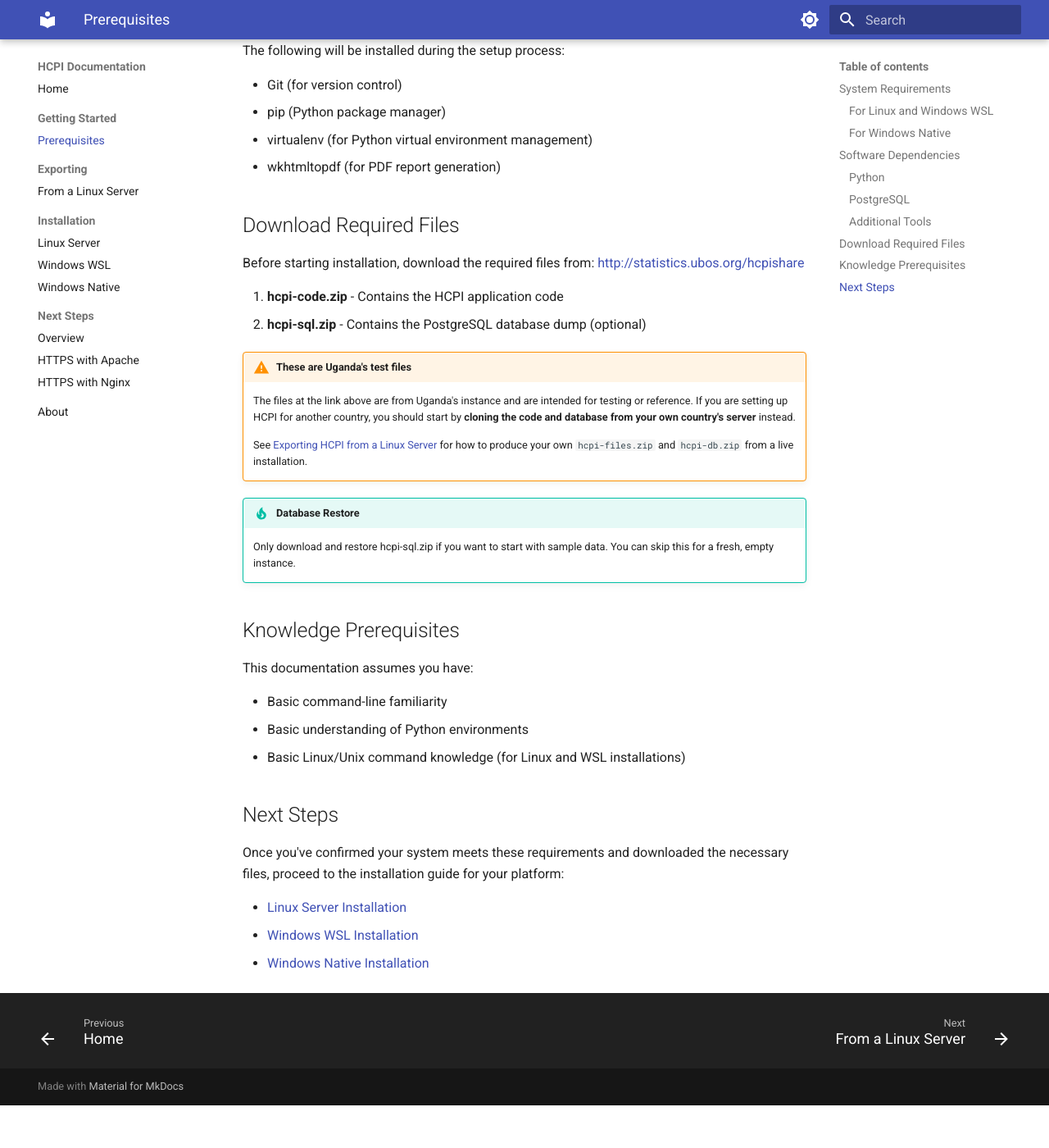
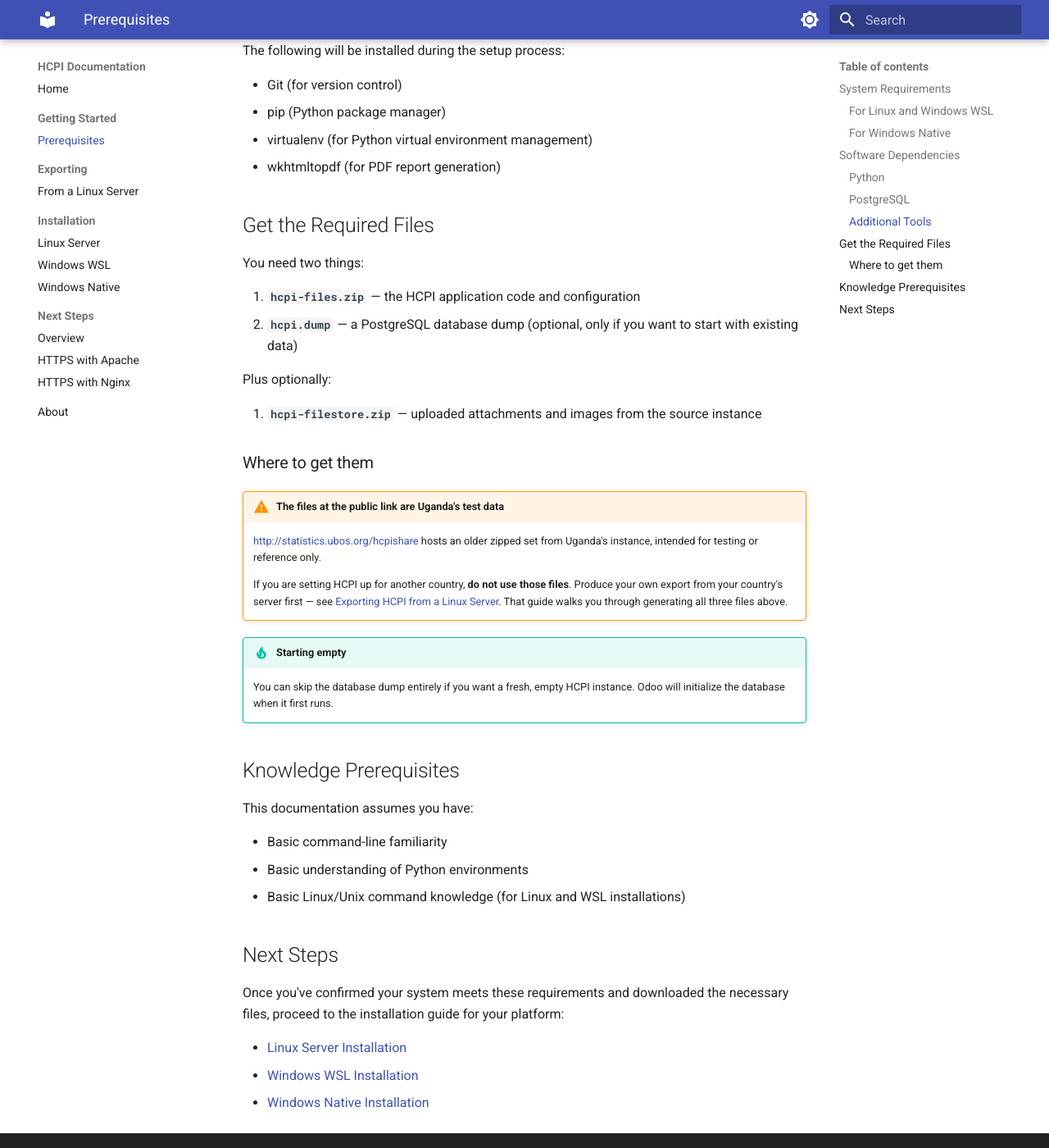
Before and after one commit to kanyeceejayA/hcpi-docs, an MkDocs documentation site: the page built from docs/getting-started/prerequisites.md, in a window 1280 px wide and 1400 px high, scrolled down 1126 px. Shown: the whole window at 82% size. Built offline with MkDocs 1.6.1 and Material for MkDocs 9.7.7, drawn with Linux system fonts in a browser that asks for light colours; before the commit the page ends 2474 px from its top, so only the background shows below that.

Commit message:
Update documentation for HCPI files and extraction process

```diff
--- a/docs/getting-started/prerequisites.md
+++ b/docs/getting-started/prerequisites.md
@@ -41,21 +41,26 @@ The following will be installed during the setup process:
 - virtualenv (for Python virtual environment management)
 - wkhtmltopdf (for PDF report generation)
 
-## Download Required Files
+## Get the Required Files
 
-Before starting installation, download the required files from:
-[http://statistics.ubos.org/hcpishare](http://statistics.ubos.org/hcpishare)
+You need two things:
 
-1. **hcpi-code.zip** - Contains the HCPI application code
-2. **hcpi-sql.zip** - Contains the PostgreSQL database dump (optional)
+1. **`hcpi-files.zip`** — the HCPI application code and configuration
+2. **`hcpi.dump`** — a PostgreSQL database dump (optional, only if you want to start with existing data)
 
-!!! warning "These are Uganda's test files"
-    The files at the link above are from Uganda's instance and are intended for testing or reference. If you are setting up HCPI for another country, you should start by **cloning the code and database from your own country's server** instead.
+Plus optionally:
 
-    See [Exporting HCPI from a Linux Server](../extraction/linux-export.md) for how to produce your own `hcpi-files.zip` and `hcpi-db.zip` from a live installation.
+3. **`hcpi-filestore.zip`** — uploaded attachments and images from the source instance
 
-!!! tip "Database Restore"
-    Only download and restore hcpi-sql.zip if you want to start with sample data. You can skip this for a fresh, empty instance.
+### Where to get them
+
+!!! warning "The files at the public link are Uganda's test data"
+    [http://statistics.ubos.org/hcpishare](http://statistics.ubos.org/hcpishare) hosts an older zipped set from Uganda's instance, intended for testing or reference only.
+
+    If you are setting HCPI up for another country, **do not use those files**. Produce your own export from your country's server first — see [Exporting HCPI from a Linux Server](../extraction/linux-export.md). That guide walks you through generating all three files above.
+
+!!! tip "Starting empty"
+    You can skip the database dump entirely if you want a fresh, empty HCPI instance. Odoo will initialize the database when it first runs.
 
 ## Knowledge Prerequisites
 
```
Also changed, not shown: docs/about.md (+2 -2 lines), docs/extraction/linux-export.md (+5 -12 lines), docs/index.md (+4 -1 lines), readme.md (+0 -11 lines).
